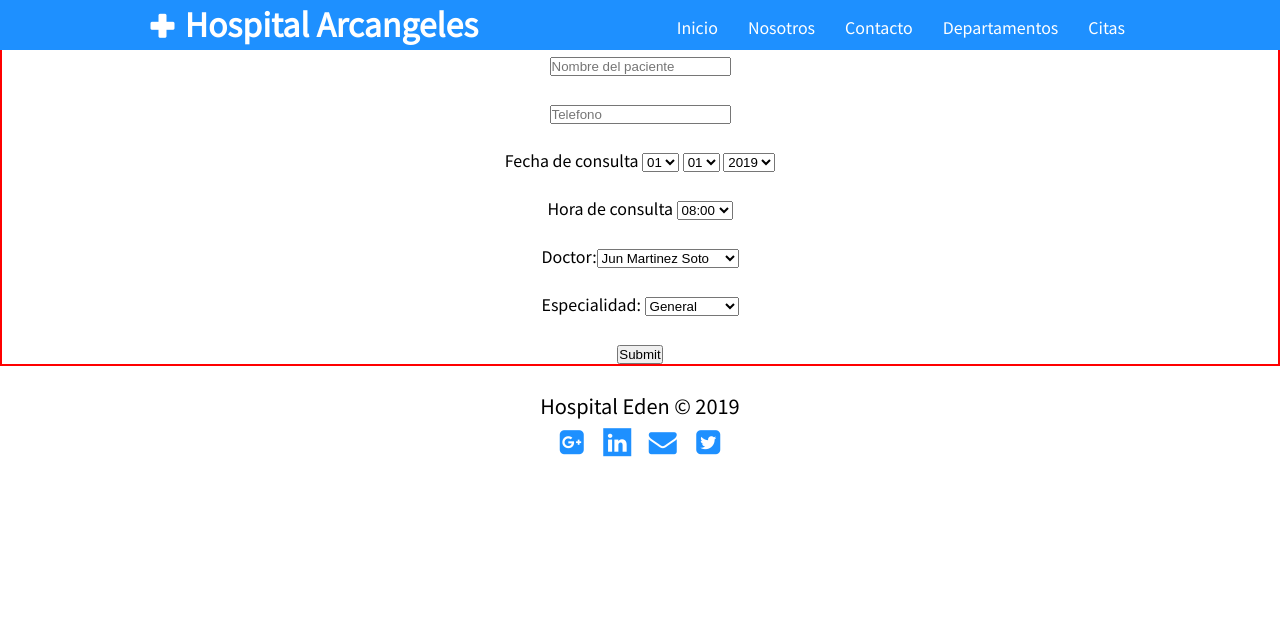
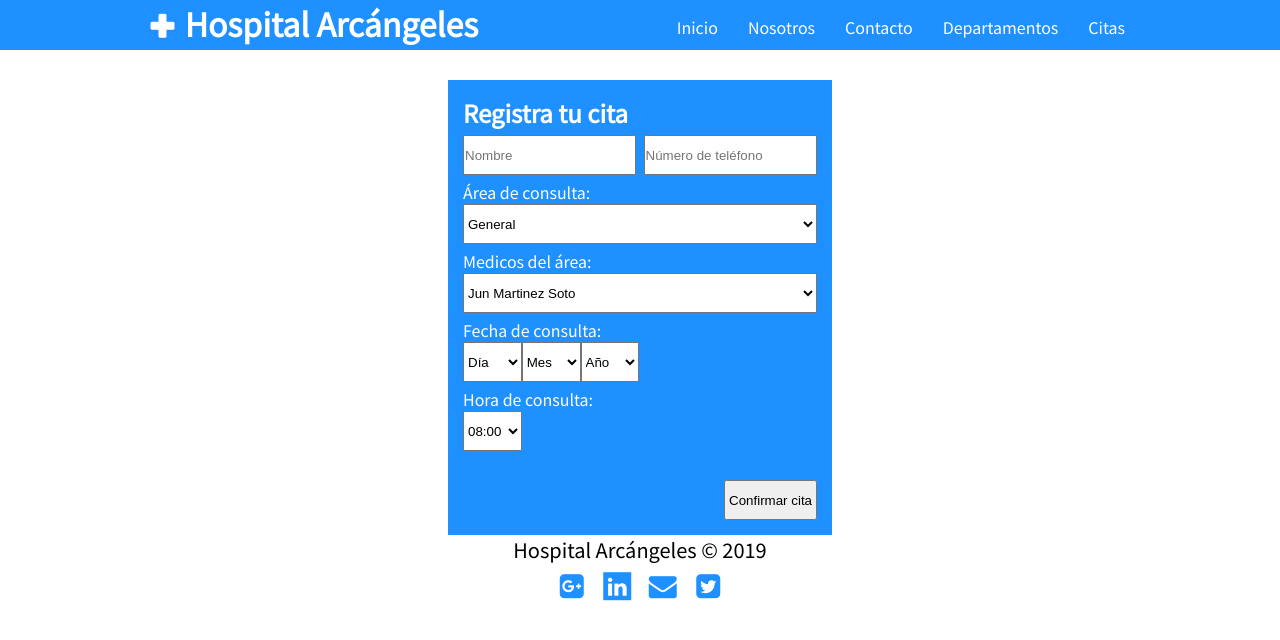
Before and after one commit to AL154131/HospitalArcangeles, a PHP site: page /Paginas/Citas.php in a window 1280 px wide. Shown: the top 640 px of the page. Run offline with PHP 8.4, Linux system fonts and the light colour scheme; data comes from the database, SQL or seed files in the repository.

Commit message:
Estilo, elementos dinamicos del formulario, creacion del pdf

```diff
--- /dev/null
+++ b/Estilos/FormularioCitas.css
@@ -0,0 +1,33 @@
+#Formulario {
+	display: flex;
+	width: 30%;
+	margin-top: 80px; /*Medida del alto del header*/
+	margin-right: auto;
+	margin-left: auto;
+	margin-bottom: 0px;
+	padding: 10px;
+	border: 5px solid dodgerblue;
+	background-color: dodgerblue;
+	color: white;
+}
+#Formulario input, select { height: 40px; }
+#Formulario p {
+	display: inline-flex;
+	padding-top: 5px;
+	width: 100%;
+
+}
+#datosPaciente {justify-content: space-between;}
+#datosPaciente input {width: 49%;}
+
+#areaConsulta, #medicosDeArea, #horaConsulta {flex-direction: column;}
+#areaConsulta select, #medicosDeArea select {width: 100%;}
+
+#fecha {flex-wrap: wrap; width: 16.6%;}
+#fecha label {width: 100%;}
+#fecha select {width: 16.6%;}
+
+#horaConsulta select {width: 16.6%;}
+
+#boton {justify-content: flex-end;}
+#boton input {padding: 3px;}
--- /dev/null
+++ b/Js/comprobarFecha.js
@@ -0,0 +1,93 @@
+$(document).ready(function() {
+
+	dia = $('#dia').val();
+	mes = $('#mes').val();
+	año = $('#año').val();
+	hora = $('#hora').val();
+	medico = $('#listaMedicos').val();
+	fecha = año + "-" + mes + "-" + dia + " " + hora + ":00";
+
+	$('#dia').on('change', function() {
+		dia = $('#dia').val();
+		fecha = año + "-" + mes + "-" + dia + " " + hora + ":00";
+		medico = $('#listaMedicos').val();
+		$.ajax({
+			type: 'POST',
+			url: '../Librerias/ComprobarFecha.php',
+			data: {'fecha' : fecha , 'medico' : medico}
+		})
+		.done(function(codigoHtml) {
+			$('#errorFecha').html(codigoHtml)
+		})
+		.fail(function() {
+			alert('Error')
+		})
+	})
+
+	$('#mes').on('change', function() {
+		mes = $('#mes').val();
+		fecha = año + "-" + mes + "-" + dia + " " + hora + ":00";
+		medico = $('#listaMedicos').val();
+		$.ajax({
+			type: 'POST',
+			url: '../Librerias/ComprobarFecha.php',
+			data: {'fecha' : fecha , 'medico' : medico}
+		})
+		.done(function(codigoHtml) {
+			$('#errorFecha').html(codigoHtml)
+		})
+		.fail(function() {
+			alert('Error')
+		})
+	})
+
+	$('#año').on('change', function() {
+		año = $('#año').val();
+		fecha = año + "-" + mes + "-" + dia + " " + hora + ":00";
+		medico = $('#listaMedicos').val();
+		$.ajax({
+			type: 'POST',
+			url: '../Librerias/ComprobarFecha.php',
+			data: {'fecha' : fecha , 'medico' : medico}
+		})
+		.done(function(codigoHtml) {
+			$('#errorFecha').html(codigoHtml)
+		})
+		.fail(function() {
+			alert('Error')
+		})
+	})
+
+	$('#hora').on('change', function() {
+		hora = $('#hora').val();
+		fecha = año + "-" + mes + "-" + dia + " " + hora + ":00";
+		medico = $('#listaMedicos').val();
+		$.ajax({
+			type: 'POST',
+			url: '../Librerias/ComprobarFecha.php',
+			data: {'fecha' : fecha, 'medico' : medico}
+		})
+		.done(function(codigoHtml) {
+			$('#errorFecha').html(codigoHtml)
+		})
+		.fail(function() {
+			alert('Error')
+		})
+	})
+
+	$('#listaMedicos').on('change', function() {
+		medico = $('#listaMedicos').val();
+		$.ajax({
+			type: 'POST',
+			url: '../Librerias/ComprobarFecha.php',
+			data: {'fecha' : fecha, 'medico' : medico}
+		})
+		.done(function(codigoHtml) {
+			$('#errorFecha').html(codigoHtml)
+		})
+		.fail(function() {
+			alert('Error')
+		})
+	})
+
+})
--- /dev/null
+++ b/Js/listaMedicos.js
@@ -0,0 +1,31 @@
+$(document).ready(function() {
+
+	var especialidad = $('#ListaEspecialidades').val();
+
+	$.ajax({
+		type: 'POST',
+		url: '../Librerias/ListaMedicos.php',
+		data: {'especialidad' : especialidad}
+	})
+	.done(function(codigoHtml) {
+		$('#listaMedicos').html(codigoHtml)
+	})
+	.fail(function() {
+		alert('Error')
+	})
+
+	$('#ListaEspecialidades').on('change', function() {
+		especialidad = $('#ListaEspecialidades').val()
+		$.ajax({
+			type: 'POST',
+			url: '../Librerias/ListaMedicos.php',
+			data: {'especialidad' : especialidad}
+		})
+		.done(function(resultado) {
+			$('#listaMedicos').html(resultado)
+		})
+		.fail(function() {
+			alert('Error')
+		})
+	})
+})
--- a/Librerias/EncabezadoPie.phtml
+++ b/Librerias/EncabezadoPie.phtml
@@ -2,7 +2,7 @@
 	function cabecera() {
 		echo '
         	<div class="contenedor">
-            <h1 class="icon-hospital">Hospital Arcangeles</h1>
+            <h1 class="icon-hospital">Hospital Arcángeles</h1>
             <input type="checkbox" id="menu-bar">
             <label class="icon-menu-outline" for="menu-bar"></label>
             <nav class="menu">
@@ -18,7 +18,7 @@
     function pie() {
         echo '
           <div class="contenedor">
-              <p class="copy">Hospital Eden &copy; 2019</p>
+              <p class="copy">Hospital Arcángeles &copy; 2019</p>
               <div class="sociales">
                   <a class="icon-gplus-squared" chref=""></a>
                   <a class="icon-linkedin-1"href=""></a>
--- a/Librerias/ListaEspecialidades.php
+++ b/Librerias/ListaEspecialidades.php
@@ -1,8 +1,14 @@
 <?php
-	$consultaEspecialidades = "SELECT DISTINCT especialidad from medicos";
+	include('../Librerias/Conexion.php');
+	$consultaEspecialidades = "SELECT DISTINCT especialidad from medicos
+								ORDER BY especialidad ASC";
 	$resultado = $mysqli -> query($consultaEspecialidades);
 
+	$cadena = "";
+
 	while ($fila = $resultado -> fetch_assoc()) {
-		echo '<option>' . $fila['especialidad'] . '</option>';
+		echo '<option value="' . $fila['especialidad'] .
+					'">' . $fila['especialidad'] . '</option>';
 	}
+	$mysqli -> close();
 ?>
--- a/Librerias/ListaMedicos.php
+++ b/Librerias/ListaMedicos.php
@@ -1,8 +1,13 @@
 <?php
-	$consultaNombreMedicos = "SELECT nombre from medicos";
+	include('Conexion.php');
+	$consultaNombreMedicos = "SELECT nombre from medicos WHERE especialidad = '$_POST[especialidad]'";
 	$resultado = $mysqli -> query($consultaNombreMedicos);
 
+	$codigoHtml = "";
+
 	while ($fila = $resultado -> fetch_assoc()) {
-		echo '<option>' . $fila['nombre'] . '</option>';
+		$codigoHtml = $codigoHtml . "<option>" . $fila['nombre'] . "</option>";
 	}
+	$mysqli -> close();
+	echo $codigoHtml;
 ?>
--- a/Paginas/Citas.php
+++ b/Paginas/Citas.php
@@ -4,38 +4,59 @@
 	<title>Citas</title>
 	<link rel="stylesheet" href="../Estilos/Estilos.css">
     <link rel="stylesheet" href="../Estilos/fontello.css">
-    <style type="text/css">
-    	#Formulario {
-    		padding-top: 50px; /*Medida del alto del header*/
-    		border: 2px solid red;
-    	}
-    </style>
+    <link rel="stylesheet" type="text/css" href="../Estilos/FormularioCitas.css">
+    <!--Libreria JQUERY -->
+	<script
+	  src="https://code.jquery.com/jquery-3.4.0.js"
+	  integrity="sha256-DYZMCC8HTC+QDr5QNaIcfR7VSPtcISykd+6eSmBW5qo="
+	  crossorigin="anonymous">
+	</script>
+	<?php if ($_POST) { include('../Librerias/CrearCita.php'); } ?>
 </head>
-<?php
-	include('../Librerias/Conexion.php');
-?>
+
 
 <body>
+
 	<header>
-		<?php
-			include("../Librerias/EncabezadoPie.phtml");
-			cabecera();
-		?>
+		<?php include("../Librerias/EncabezadoPie.phtml"); cabecera(); ?>
 	</header>
+
 	<section id = "Formulario">
-		<center>
 		<form method="post" action="Citas.php">
-			<input type="text" name="nombrePaciente" placeholder="Nombre del paciente"> <br><br>
-			<input type="text" name="telefonoPaciente" placeholder="Telefono"> <br><br>
 
-			Fecha de consulta
-			<select id="dia" name="dia">
+			<h2>Registra tu cita</h2>
+
+			<p id="datosPaciente">
+			<input type="text" name="nombrePaciente" placeholder="Nombre">
+			<input type="text" name="telefonoPaciente" placeholder="Número de teléfono">
+			</p>
+
+			<p id="areaConsulta">
+			<label>Área de consulta:</label>
+			<select id="ListaEspecialidades" name="especialidad">
+			<?php include("../Librerias/ListaEspecialidades.php");  ?>
+			</select>
+			</p>
+
+			<p id="medicosDeArea">
+			<label>Medicos del área:</label>
+			<select id="listaMedicos" name="nombreMedico" required>
+			<script type="text/javascript" src="../Js/listaMedicos.js"></script>
+			</select>
+			</p>
+
+			<p id="fecha">
+			<label>Fecha de consulta:</label>
+			<select id="dia" name="dia" required>
 				<script type="text/javascript">
 		    	select = document.getElementById("dia");
+		    	option = document.createElement("option");
+		    	option.value = "Día";
+		    	option.text = "Día";
+		    	select.appendChild(option);
 				for(i = 1; i <= 31; i++) {
 				    option = document.createElement("option");
 					if(i <= 9) {
-						//iString = String(i);
 						option.value = "0" + i;
 						option.text = "0" + i;
 						select.appendChild(option);
@@ -47,9 +68,13 @@
 				}
 	    		</script>
 			</select>
-			<select id="mes" name="mes">
+			<select id="mes" name="mes" required>
 				<script type="text/javascript">
 		    	select = document.getElementById("mes");
+		    	option = document.createElement("option");
+		    	option.value = "Mes";
+		    	option.text = "Mes";
+		    	select.appendChild(option);
 				for(i = 1; i <= 12; i++){
 				    option = document.createElement("option");
 					if(i <= 9) {
@@ -65,9 +90,13 @@
 				}
 	    		</script>
 			</select>
-			<select id="año" name="año">
+			<select id="año" name="año" required>
 				<script type="text/javascript">
 		    	select = document.getElementById("año");
+		    	option = document.createElement("option");
+		    	option.value = "Año";
+		    	option.text = "Año";
+		    	select.appendChild(option);
 				for(i = 2019; i <= 2020; i++){
 				    option = document.createElement("option");
 				    option.value = i;
@@ -75,9 +104,11 @@
 				    select.appendChild(option);
 				}
 	    		</script>
-			</select> <br><br>
+			</select>
+			</p>
 
-			Hora de consulta
+			<p id="horaConsulta">
+			<label>Hora de consulta:</label>
 			<select id="hora" name="hora">
 				<script type="text/javascript">
 		    	select = document.getElementById("hora");
@@ -95,36 +126,20 @@
 				    select.appendChild(option);
 				}
 	    		</script>
-			</select> <br><br>
+			</select>
+			<script type="text/javascript" src="../Js/comprobarFecha.js"></script>
+			<div id="errorFecha"></div>
+			</p>
 
-			Doctor:<select name="nombreMedico">
-				<?php
-					include('../Librerias/ListaMedicos.php');
-				?>
-			</select> <br><br>
+			<p id="boton">
+			<input type="submit" value="Confirmar cita">
+			</p>
+		</form>
+	</section>
 
-			Especialidad: <select name="especialidad">
-				<?php
-					include('../Librerias/ListaEspecialidades.php');
-				?>
-			</select> <br><br>
+	<footer>
+		<?php pie(); ?>
+	</footer>
 
-			<input type="submit" name="confirmarCita"> <br>
-
-
-
-		</form>
-		</center>
-	</section>
-	<?php
-	if ($_POST) {
-		include('../Librerias/CrearCita.php');
-	}
-	?>
-	<footer>
-		<?php
-			pie();
-		?>
-	</footer>
 </body>
 </html>
```
Also changed, not shown: Librerias/ComprobarFecha.php (added, +32 -0 lines), Librerias/CrearCita.php (+22 -3 lines), Paginas/CrearPdf.php (+63 -22 lines), Imagenes/FooterPdf.PNG (added), Imagenes/HeaderPdf.png (added).
